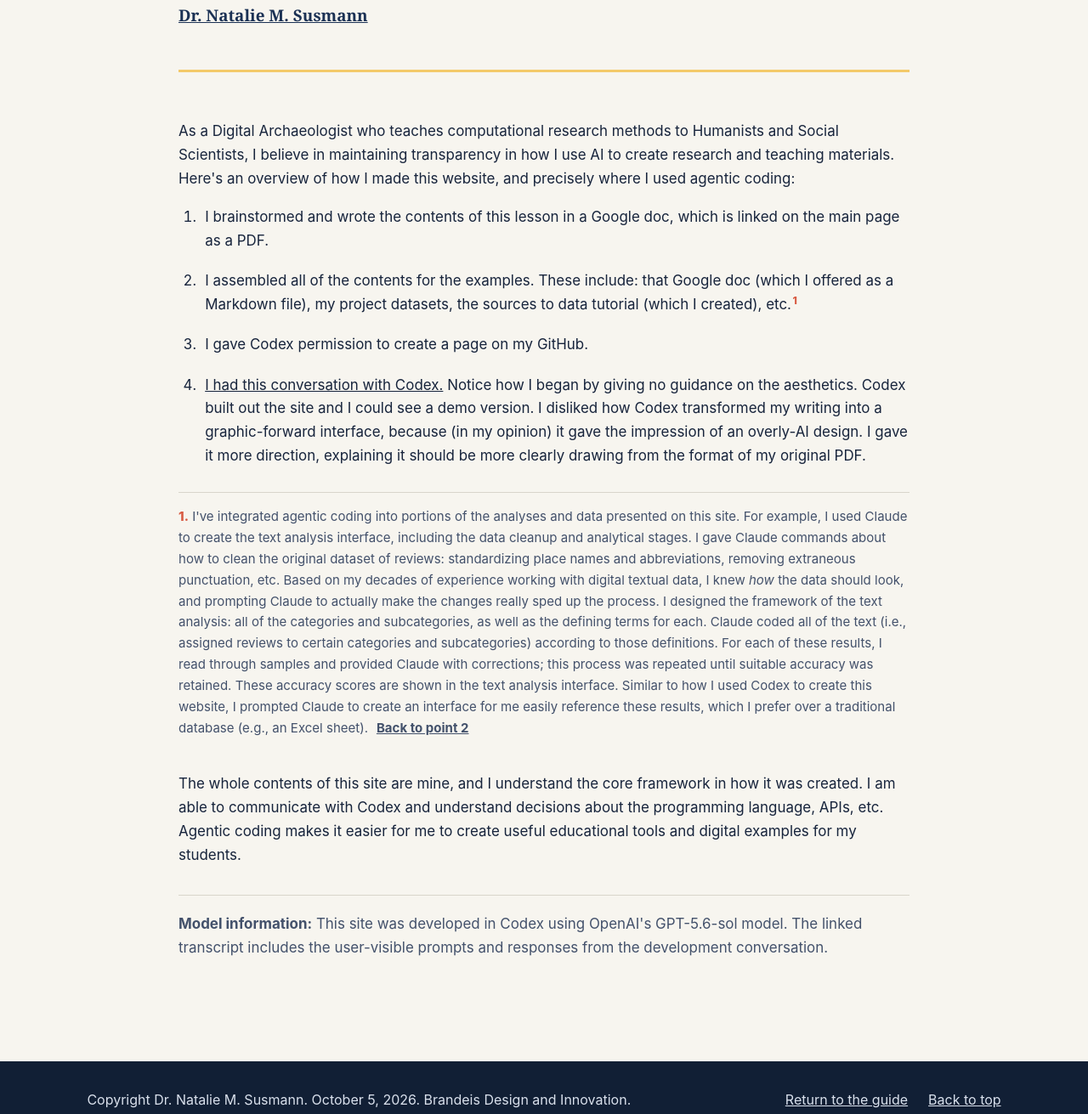
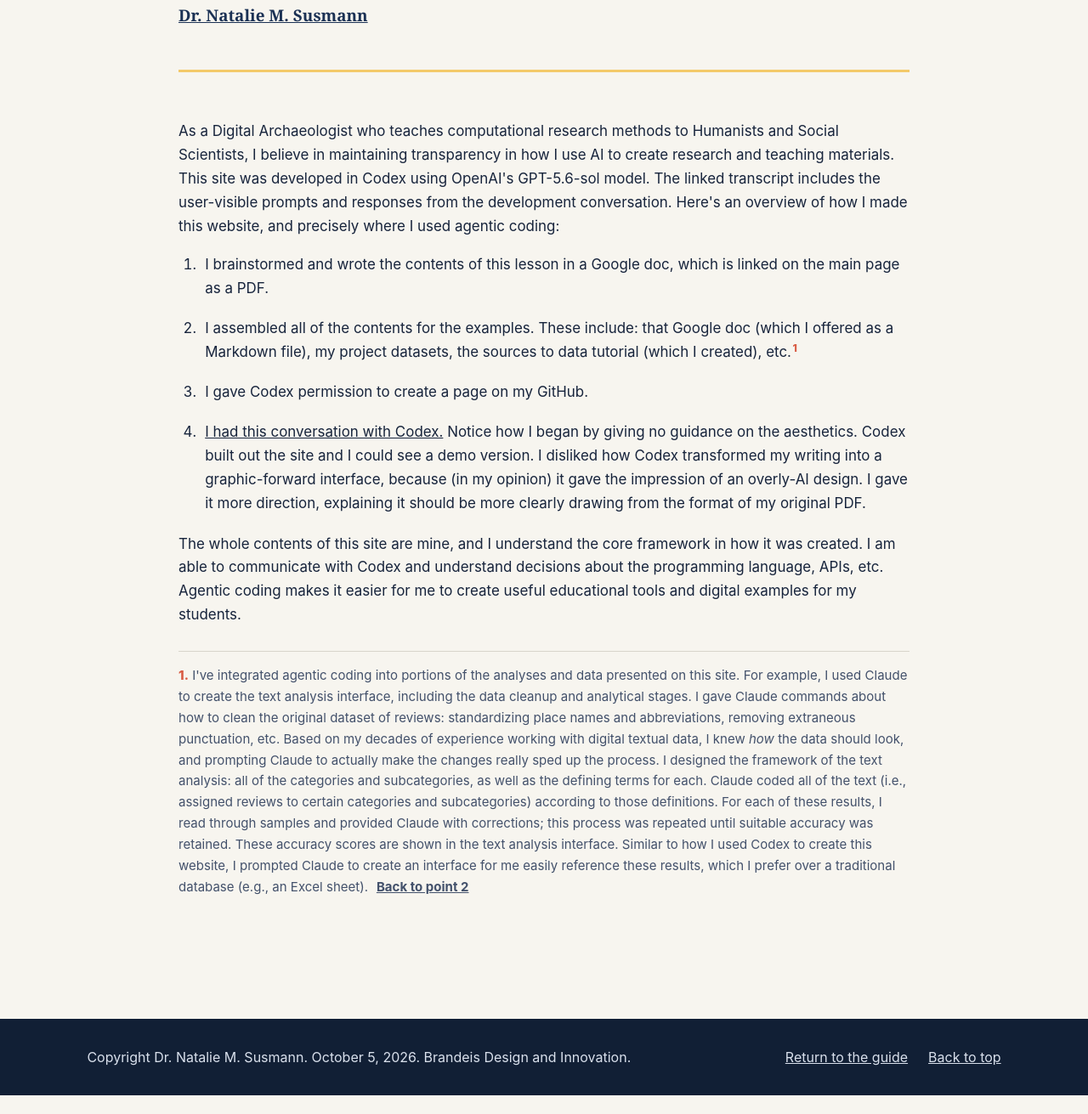
Before and after one commit to nsusmann/comp-hist-meth, a plain HTML site: page how-i-made-this-site.html in a window 1280 px wide. Shown: the part 575-1886 px from the top of the page at 85% size. After the commit the page ends 1864 px from the top, so only its background shows below. Drawn offline with Linux system fonts and the light colour scheme.

Commit message:
Reorder methodology introduction and footnote

```diff
--- a/how-i-made-this-site.html
+++ b/how-i-made-this-site.html
@@ -34,8 +34,10 @@
 
         <p>
           As a Digital Archaeologist who teaches computational research methods to Humanists and Social Scientists,
-          I believe in maintaining transparency in how I use AI to create research and teaching materials. Here's an
-          overview of how I made this website, and precisely where I used agentic coding:
+          I believe in maintaining transparency in how I use AI to create research and teaching materials. This site
+          was developed in Codex using OpenAI's GPT-5.6-sol model. The linked transcript includes the user-visible
+          prompts and responses from the development conversation. Here's an overview of how I made this website, and
+          precisely where I used agentic coding:
         </p>
 
         <ol>
@@ -60,6 +62,12 @@
           </li>
         </ol>
 
+        <p>
+          The whole contents of this site are mine, and I understand the core framework in how it was created. I am
+          able to communicate with Codex and understand decisions about the programming language, APIs, etc. Agentic
+          coding makes it easier for me to create useful educational tools and digital examples for my students.
+        </p>
+
         <aside class="footnote-section" aria-label="Footnote">
           <p id="footnote-1" role="doc-footnote">
             <span class="footnote-number">1.</span> I've integrated agentic coding into portions of the analyses and
@@ -77,17 +85,6 @@
             Excel sheet). <a class="footnote-back" href="#footnote-ref-1">Back to point 2</a>
           </p>
         </aside>
-
-        <p>
-          The whole contents of this site are mine, and I understand the core framework in how it was created. I am
-          able to communicate with Codex and understand decisions about the programming language, APIs, etc. Agentic
-          coding makes it easier for me to create useful educational tools and digital examples for my students.
-        </p>
-
-        <p class="model-note">
-          <strong>Model information:</strong> This site was developed in Codex using OpenAI's GPT-5.6-sol model.
-          The linked transcript includes the user-visible prompts and responses from the development conversation.
-        </p>
       </article>
     </main>
 
```
